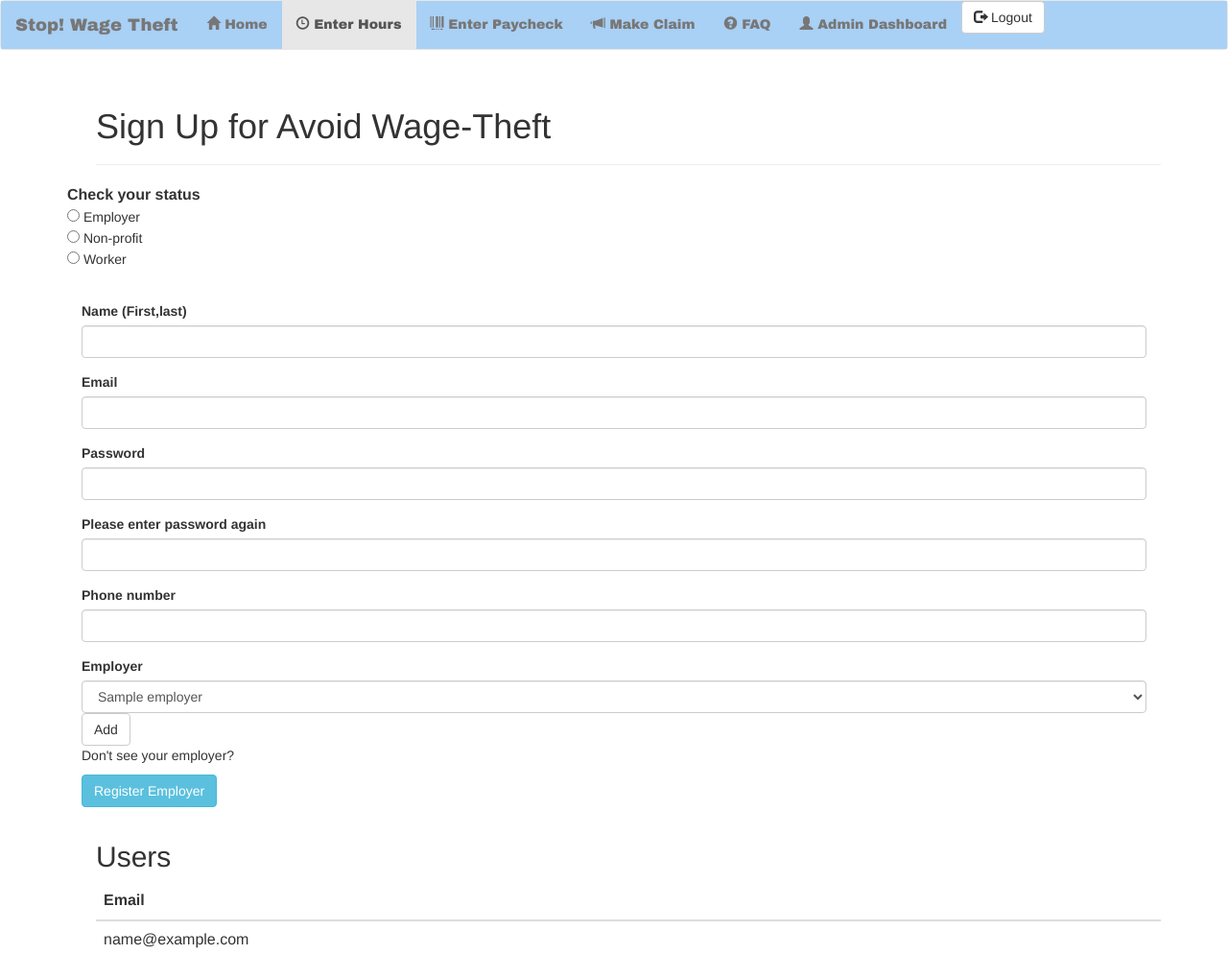
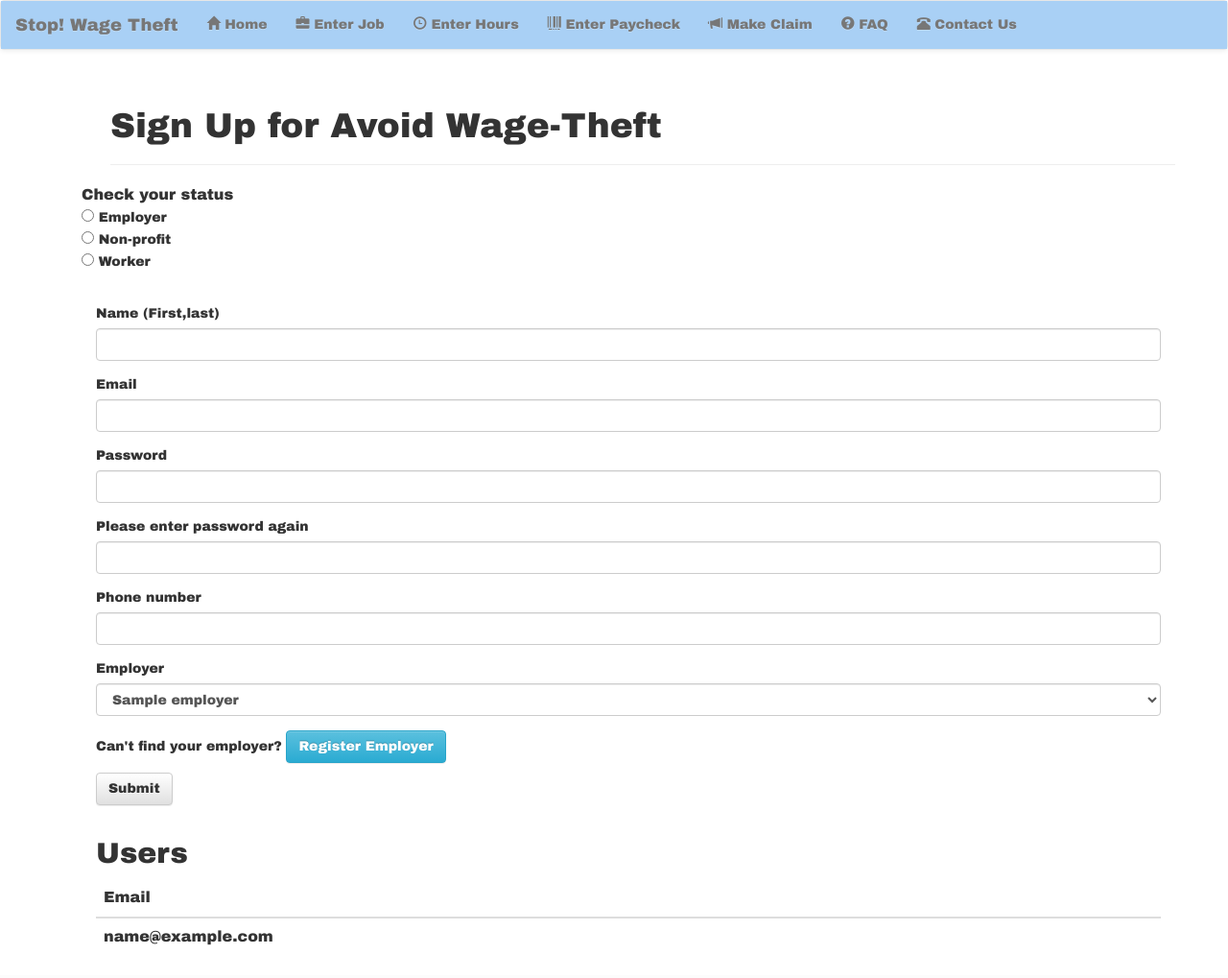
Before and after one commit to demcgee/Wage_Theft5, a PHP site: page /inputuser.php in a window 1280 px wide. Shown: the whole page at 96% size. After the commit the page ends 985 px from the top, so only its background shows below. Run offline with PHP 8.4, Linux system fonts and the light colour scheme; tables that the repository leaves empty hold one stand-in row (values such as "Sample post"); data that the repository does not hold is empty; some libraries are stand-ins or nearby versions.

Commit message:
Update inputuser.php

```diff
--- a/inputuser.php
+++ b/inputuser.php
@@ -27,28 +27,28 @@
 	}
 ?>
 
+
+
 <html>
 <head>
-  <title>Input User</title>
-  <meta charset="utf-8">
-  <meta name="viewport" content="width=device-width, initial-scale=1">
-  <link rel="stylesheet" href="runnable.css" />
-  <link rel="stylesheet" href="http://maxcdn.bootstrapcdn.com/bootstrap/3.3.6/css/bootstrap.min.css">
-  <script src="https://ajax.googleapis.com/ajax/libs/jquery/1.12.0/jquery.min.js"></script>
-  <script src="http://maxcdn.bootstrapcdn.com/bootstrap/3.3.6/js/bootstrap.min.js"></script>
-  <meta charset="utf-8">
-  <title>jQuery UI Datepicker - Default functionality</title>
-  <link rel="stylesheet" href="//code.jquery.com/ui/1.11.4/themes/smoothness/jquery-ui.css">
-  <script src="//code.jquery.com/jquery-1.10.2.js"></script>
-  <script src="//code.jquery.com/ui/1.11.4/jquery-ui.js"></script>
-  <link rel="stylesheet" href="/resources/demos/style.css">
+	<title>
+		<?php echo "Input user - " . $Title; ?>
+	</title>
 
-    <!-- Load SCRIPT.JS which will create datepicker for input field  -->
-    <script src="script.js"></script>
+	<!-- Following three lines are necessary for running Bootstrap -->
 
-    <link rel="stylesheet" href="runnable.css" />
+	<!-- Latest compiled and minified CSS -->
+	<link rel="stylesheet" href="https://maxcdn.bootstrapcdn.com/bootstrap/3.3.6/css/bootstrap.min.css" integrity="sha384-1q8mTJOASx8j1Au+a5WDVnPi2lkFfwwEAa8hDDdjZlpLegxhjVME1fgjWPGmkzs7" crossorigin="anonymous">
+
+	<!-- Optional theme -->
+	<link rel="stylesheet" href="https://maxcdn.bootstrapcdn.com/bootstrap/3.3.6/css/bootstrap-theme.min.css" integrity="sha384-fLW2N01lMqjakBkx3l/M9EahuwpSfeNvV63J5ezn3uZzapT0u7EYsXMjQV+0En5r" crossorigin="anonymous">
+
+	<!-- Latest compiled and minified JavaScript -->
+	<script src="https://maxcdn.bootstrapcdn.com/bootstrap/3.3.6/js/bootstrap.min.js" integrity="sha384-0mSbJDEHialfmuBBQP6A4Qrprq5OVfW37PRR3j5ELqxss1yVqOtnepnHVP9aJ7xS" crossorigin="anonymous"></script>
 </head>
+
 <body>
+<font face="Arial Black">
 <nav class="navbar navbar-default">
   <div style = "background:#A9D0F5 !important" class="container-fluid">
     <div class="navbar-header">
@@ -56,15 +56,17 @@
     </div>
     <ul class="nav navbar-nav">
       <li><a href="Home.php"><span style="font-size:1.0em" class="glyphicon glyphicon-home"></span><font face="Arial Black"> Home</a></li></font>
-      <li class="active"><a href="enterhours.php"><span style="font-size:1.0em" class="glyphicon glyphicon-time"></span><font face="Arial Black"> Enter Hours</a></li></font>
+	  <li><a href="jobform.php"><span style="font-size:1.0em" class="glyphicon glyphicon-briefcase"></span><font face="Arial Black"> Enter Job</a></li></font>
+      <li><a href="enterhours.php"><span style="font-size:1.0em" class="glyphicon glyphicon-time"></span><font face="Arial Black"> Enter Hours</a></li></font>
       <li><a href="enterpaycheck.php"><span style="font-size:1.0em" class="glyphicon glyphicon-barcode"></span><font face="Arial Black"> Enter Paycheck</a></li></font>
       <li><a href="Makeclaim.php"><span style="font-size:1.0em" class="glyphicon glyphicon-bullhorn"></span><font face="Arial Black"> Make Claim</a></li></font>
       <li><a href="faq.php"><span style="font-size:1.0em" class="glyphicon glyphicon-question-sign"></span><font face="Arial Black"> FAQ</a></li></font>
-	  <li><a href="Adminhome.php"><span style="font-size:1.0em" class="glyphicon glyphicon-user"></span><font face="Arial Black"> Admin Dashboard</a></li></font>
-	  <button onclick="location.href='logout.php'" class="btn btn-default"><span class="glyphicon glyphicon-log-out"></span> Logout</button>
+	  <li><a href="contactus.php"><span style="font-size:1.0em" class="glyphicon glyphicon-phone-alt"></span><font face="Arial Black"> Contact Us</a></li></font>
     </ul>
   </div>
 </nav>
+<div class="container">
+
 <div class="container">
 
 <!-- Page header -->
@@ -159,6 +161,7 @@ if (isset($_POST['submit'])) {
     echo "\t\tThe user " . $email . " was added to the database\n";
 	echo "</div></div>\n";
 
+	header('Location: login.php');
 }
 ?>
 
@@ -170,7 +173,7 @@ if (isset($_POST['submit'])) {
 
 <div class="form-group">
 	<label for="name">Name (First,last)</label>
-	<input type="text" class="form-control" name="name"/>
+	<input type="name" class="form-control" name="name"/>
 </div>
 
 <div class="form-group">
@@ -190,7 +193,7 @@ if (isset($_POST['submit'])) {
 
 <div class="form-group">
 	<label for="phone">Phone number</label>
-	<input type="tel" class="form-control" name="phone"/>
+	<input type="phone" class="form-control" name="phone"/>
 </div>
 
 <div class="form-group">
@@ -198,13 +201,20 @@ if (isset($_POST['submit'])) {
 	<select class="form-control" name="EID">
 <?php echo $employerOptions; ?>
 	</select>
+</div>
 
-<button type="submit" class="btn btn-default" name="submit">Add</button>
+<div id="browse_app">
+  <p> Can't find your employer? <a class="btn btn-large btn-info" href="employerform.php">Register Employer</a> </p>
+</div>
 
-<p>Don't see your employer?</p>
-<div id="browse_app">
-  <a class="btn btn-large btn-info" href="employerform.php">Register Employer</a>
-</div>
+
+<button type="submit" class="btn btn-default" name="submit" onclick="myFunction()">Submit</button>
+
+<script>
+function myFunction(){
+	alert("Your information is saved successfully!");
+}
+</script>
 
 </form>
 
@@ -247,6 +257,7 @@ if (isset($_POST['submit'])) {
 		echo "<td>" . $row['email'] . "</td>";
 		echo "</tr>";
 	}
+
 ?>
 
 </tbody>
```
